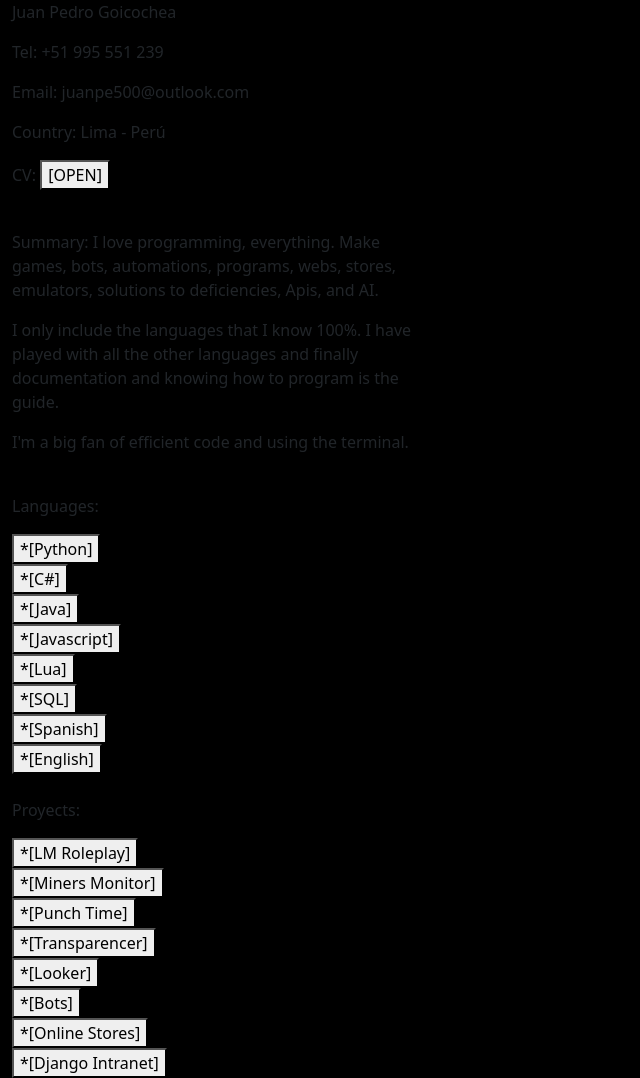
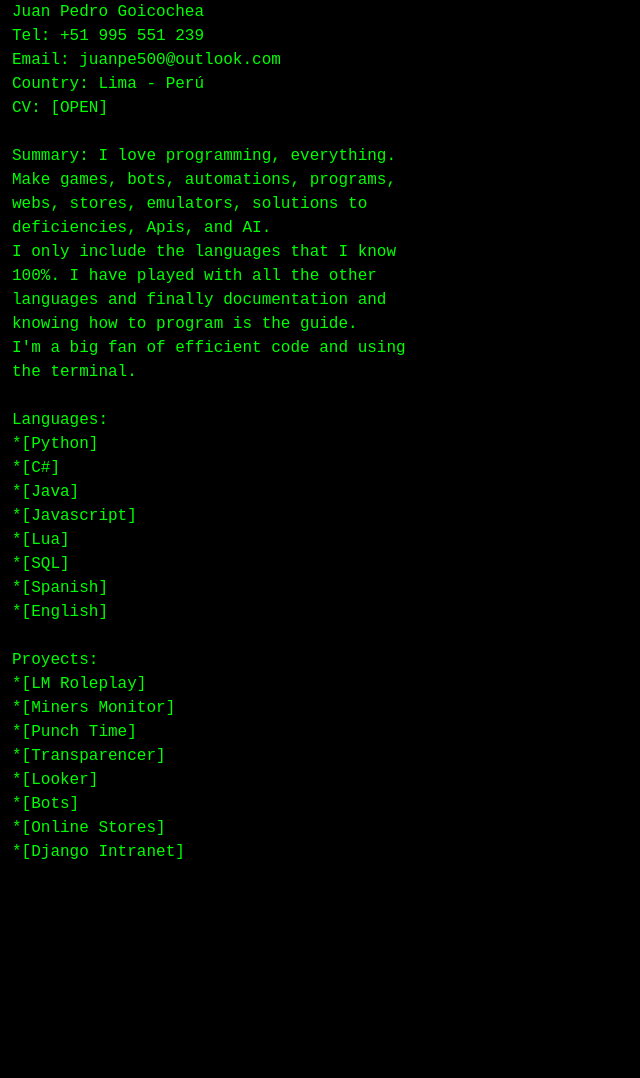
Before and after one commit to juanpe500/Web, a plain HTML site: page index.html in a window 1280 px wide. Shown: the whole page, without its empty margins (0-640 px from the left). After the commit the page ends 864 px from the top, so only its background shows below. Drawn offline with nearby package versions, Linux system fonts and the light colour scheme.

Commit message:
Update index.html

```diff
--- a/index.html
+++ b/index.html
@@ -1,8 +1,26 @@
 <html lang="en">
 <head>
     <meta charset="UTF-8"><meta http-equiv="X-UA-Compatible" content="IE=edge"><meta name="viewport" content="width=device-width, initial-scale=1.0">
-    <link rel="stylesheet" href="css/style.css"><link href="https://cdn.jsdelivr.net/npm/bootstrap@5.0.2/dist/css/bootstrap.min.css" rel="stylesheet" integrity="sha384-EVSTQN3/azprG1Anm3QDgpJLIm9Nao0Yz1ztcQTwFspd3yD65VohhpuuCOmLASjC" crossorigin="anonymous">
-    <title>I'm JP</title>
+    <link href="https://cdn.jsdelivr.net/npm/bootstrap@5.0.2/dist/css/bootstrap.min.css" rel="stylesheet" integrity="sha384-EVSTQN3/azprG1Anm3QDgpJLIm9Nao0Yz1ztcQTwFspd3yD65VohhpuuCOmLASjC" crossorigin="anonymous">
+    <title>JP</title>
+    <style>
+        .all{
+        color: #00ff00;
+        font-family: 'Courier New', Courier, monospace;
+        padding: 0;
+        margin: 0;
+    }
+
+    .b{
+        border: none;
+        background-color: black;
+    }
+
+    div{
+        margin: 0;
+        padding: 0;
+    }
+    </style>
 </head>
 <body style="background-color: black;">
     <div class="container-fluid">
```
